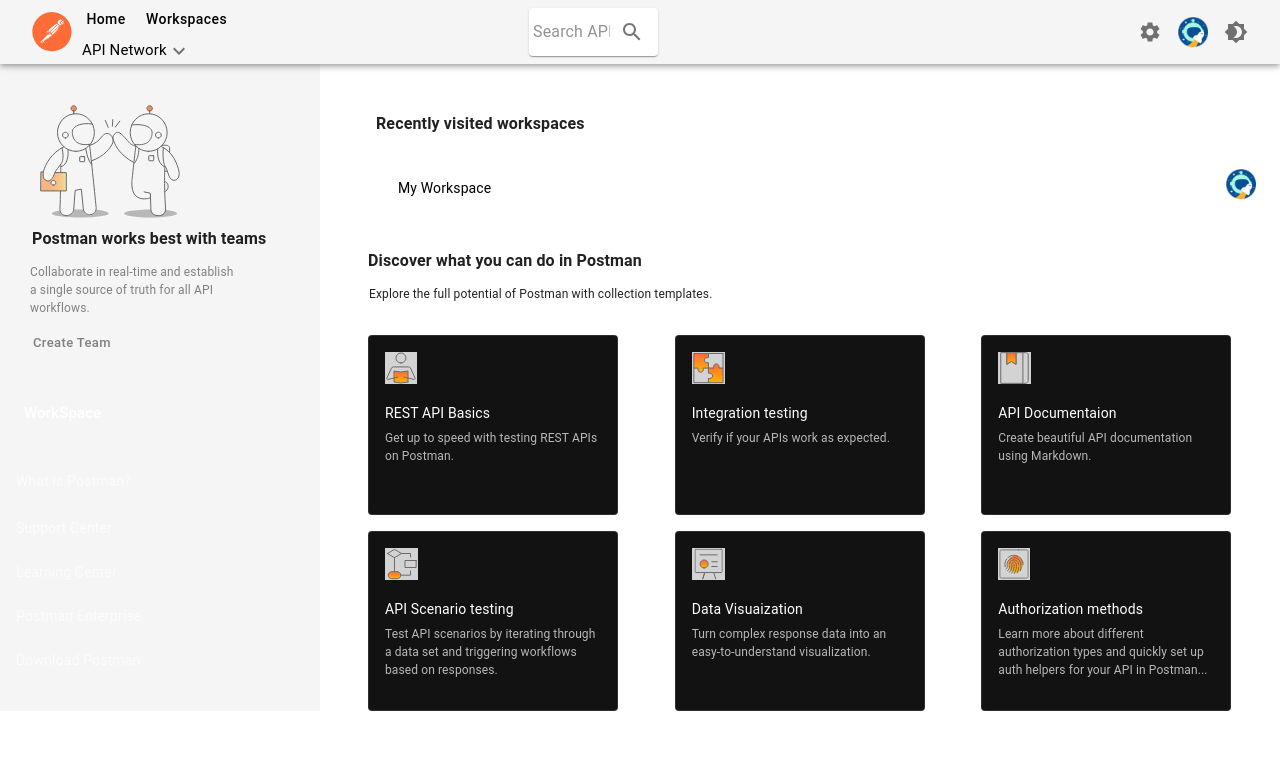
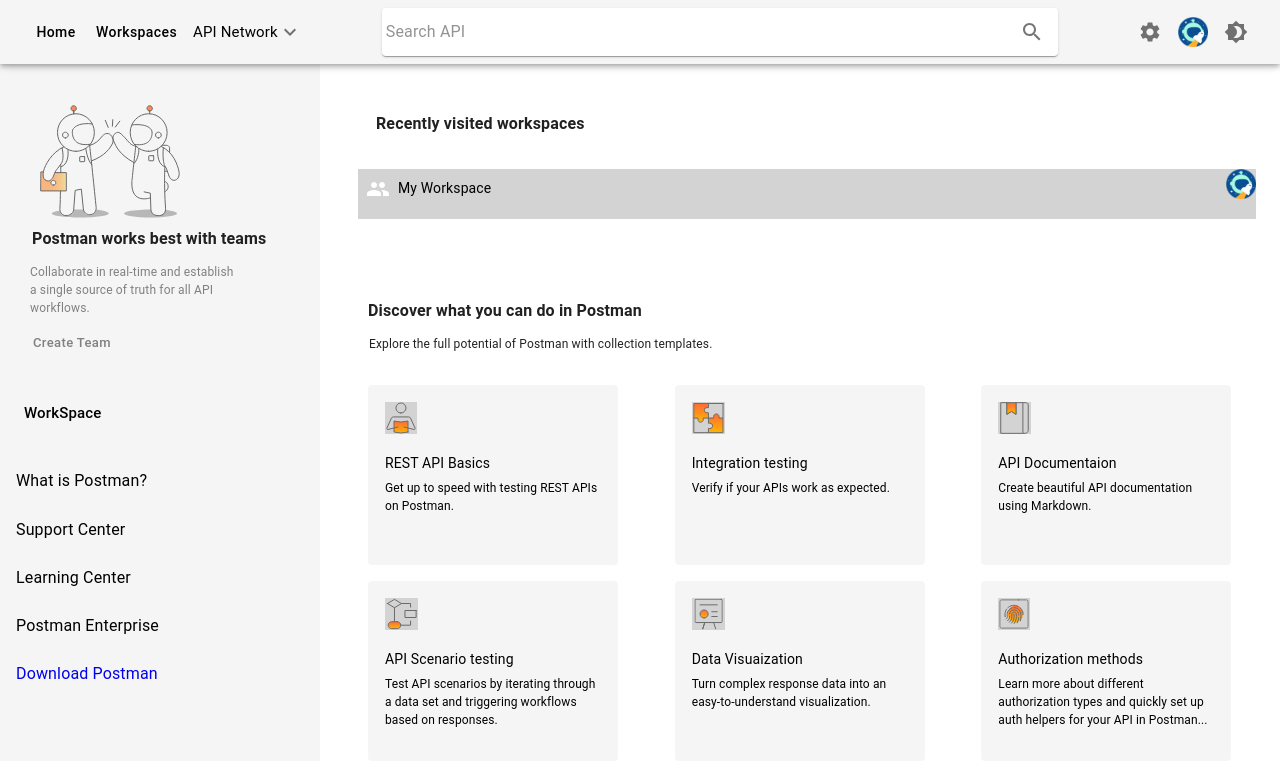
Before and after one commit to suman233/postman_clone, a Next.js app: page / in a window 1280 px wide. Shown: the top 766 px of the page. Built offline with nearby package versions, Linux system fonts and the light colour scheme.

Commit message:
push code

```diff
--- a/Hooks/useAddParams.ts
+++ b/Hooks/useAddParams.ts
@@ -10,7 +10,6 @@
 };
 
 const useAddParams = (paramsArr: ParamsType[] | [], url: string): string => {
-  console.log(paramsArr);
   let str = url;
 //   let count = 0;
   paramsArr.forEach((item, idx) => {
--- a/layout/Header/Header.tsx
+++ b/layout/Header/Header.tsx
@@ -86,7 +86,10 @@
 
     const drawer = (
         <Box onClick={handleDrawerToggle} sx={{ textAlign: 'center' }}>
-
+            <Typography variant="h6" sx={{ mx: 2, my: 2, color: '#ebba34', fontWeight: 'bold' }}>
+                POSTMAN
+            </Typography>
+            <Divider />
             <List>
                 {routeComponents.map((item, index) => (
                     <ListItem key={index} disablePadding>
@@ -109,7 +112,6 @@
                 <CssBaseline />
                 <AppBar component="nav" sx={{ backgroundColor: 'whitesmoke', }}>
                     <Toolbar>
-                        <img src={assest.logo} alt="" height={50} />
 
                         <Box sx={{ flexGrow: 0 }}>
 
@@ -120,10 +122,14 @@
                                 onClick={handleDrawerToggle}
                                 sx={{ display: { sm: 'none' } }}
                             >
-                                <MenuIcon sx={{ color: 'black' }} />
+                                <img src={assest.logo} alt="" height={50} />
+
+                                {/* <MenuIcon sx={{ color: 'black' }} /> */}
                             </IconButton>
 
+
                             <Box sx={{ display: { xs: 'none', sm: 'block' }, }}>
+
                                 {routeComponents.map((item, i) => (
                                     <Link href={item?.path}><Button key={i} sx={{ color: '#000', textTransform: 'none', '&:hover': { backgroundColor: 'lightgray' } }}>
                                         {item?.name}
@@ -158,11 +164,11 @@
 
                         <Paper
                             component="form"
-                            sx={{ p: '2px 4px', ml: 35, mr: 60, display: 'flex', alignItems: 'center', width: 200, textAlign: 'center', flexGrow: 1 }}
+                            sx={{ p: '2px 4px', display: 'flex', mx:10, width: 200, textAlign: 'center', flexGrow: 1 }}
                         >
 
                             <InputBase
-                                sx={{ margin: 'auto', flex: 1, backgroundColor:'white', color:'black' }}
+                                sx={{ margin: 'auto', flex: 1, backgroundColor: 'white', color: 'black' }}
                                 placeholder="Search API"
                                 inputProps={{ 'aria-label': 'search apis' }}
                             />
--- a/package.json
+++ b/package.json
@@ -16,6 +16,7 @@
     "axios": "^1.6.7",
     "lottie-react": "^2.4.0",
     "next": "14.1.0",
+    "query-string": "^8.2.0",
     "react": "^18",
     "react-dom": "^18",
     "react-hook-form": "^7.50.1"
--- a/pages/index.tsx
+++ b/pages/index.tsx
@@ -129,14 +129,15 @@
                         fontWeight: 'medium',
                         lineHeight: '20px',
                         mb: '2px',
+                        color: 'black'
                       }}
                       secondaryTypographyProps={{
                         noWrap: true,
                         fontSize: 12,
                         lineHeight: '16px',
-                        color: open ? 'rgba(0,0,0,0)' : 'rgba(255,255,255,0.5)',
+                        color: open ? 'black' : 'rgba(255,255,255,0.5)',
                       }}
-                      sx={{ my: 0 }}
+                      sx={{ my: 0, color:'black' }}
                     />
                     <KeyboardArrowDown
                       sx={{
@@ -168,21 +169,21 @@
             <Divider sx={{ mx: 3 }} />
 
             <List sx={{ width: '100%', }}>
-              <ListItem sx={{ height: '50px' }}>
+              <ListItem sx={{ height: '50px', color: 'black' }}>
 
-                <ListItemText secondary='What is Postman?' />
+                <ListItemText sx={{color: 'black',}} >What is Postman? </ListItemText>
               </ListItem>
               <ListItem>
-                <ListItemText secondary='Support Center' />
+                <ListItemText sx={{color: 'black',}} >Support Center </ListItemText>
               </ListItem>
               <ListItem>
-                <ListItemText secondary='Learning Center' />
+                <ListItemText sx={{color: 'black',}} >Learning Center </ListItemText>
               </ListItem>
               <ListItem>
-                <ListItemText secondary='Postman Enterprise' />
+                <ListItemText sx={{color: 'black',}} >Postman Enterprise </ListItemText>
               </ListItem>
               <ListItem>
-                <Link href={'https://www.postman.com/downloads/'} style={{ textDecoration: 'none' }}> <ListItemText secondary='Download Postman' /></Link>
+                <Link href={'https://www.postman.com/downloads/'} style={{ textDecoration: 'none' }}> <ListItemText>Download Postman</ListItemText></Link>
               </ListItem>
             </List>
 
@@ -196,7 +197,7 @@
 
             </Typography>
             <Divider sx={{ mx: 3 }} />
-            <div style={{ marginLeft: 14 }} >
+            <div style={{ marginLeft: 14, backgroundColor:'lightgray' , height:'50px'}} >
               <div style={{ float: 'left' }}>
                 <Typography component={Link} href={''} sx={{ textDecoration: 'none', color: 'black', fontSize: '14px' }}>
                   <IconButton>
@@ -221,7 +222,7 @@
                   <>
                     <Grid item xs={4}>
 
-                      <Card variant="outlined" sx={{ width: 250, height: 180 }}>
+                      <Card variant="outlined" sx={{ width: 250, height: 180, backgroundColor:'whitesmoke' }}>
                         <CardActionArea>
 
                           <Box sx={{ paddingTop: 2, paddingLeft: 2, }}>
@@ -230,13 +231,13 @@
                           </Box>
                           <CardContent>
 
-                            <Typography sx={{ fontSize: 14 }} color="h6" gutterBottom>
+                            <Typography sx={{ fontSize: 14, color: 'black' }} color="h6" gutterBottom>
                               {i.name}
                             </Typography>
                             <Typography variant="h5" component="div">
 
                             </Typography>
-                            <Typography sx={{ fontSize: 12, mb: 1.5 }} color="text.secondary">
+                            <Typography sx={{ fontSize: 12, mb: 1.5, color:'black' }} color="text.secondary">
                               {i.text}
                             </Typography>
                           </CardContent>
--- a/utils/apinetwork.ts
+++ b/utils/apinetwork.ts
@@ -4,9 +4,9 @@
 
 
 
-export const fetchAPI = async (data: TState): Promise<IAxiosResponse> => {
+export const fetchAPI = async (url:string): Promise<IAxiosResponse> => {
   try {
-    const response = await axios.get(data.url);
+    const response = await axios.get(url);
     return response;
   } catch (error: any) {
     throw new Error("Error while fetching data", error);
```
Also changed, not shown: components/RequestForm/RequestForm.tsx (+29 -10 lines), components/RequestParams/index.tsx (+33 -19 lines), 1 other file (tests, documents, lock files or other folders).
